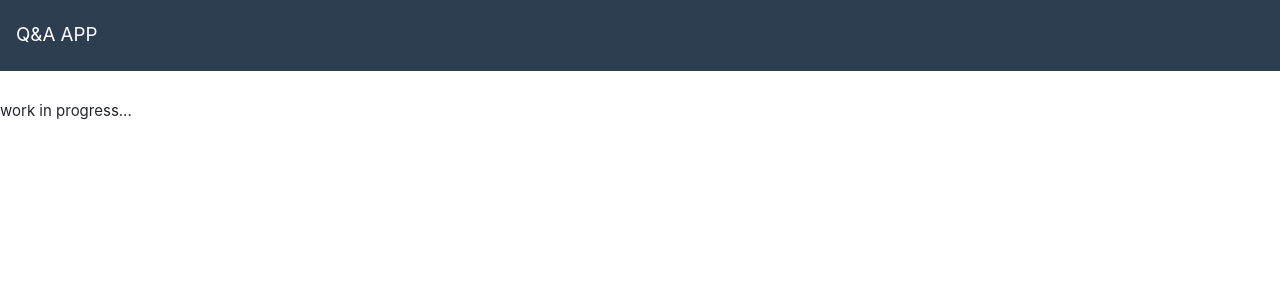
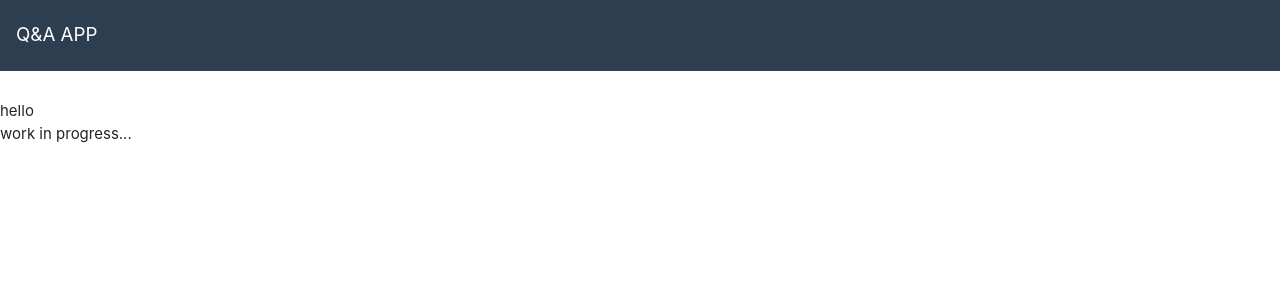
Before and after one commit to edwhelan/auth-testing, a React (Create React App) app in the folder client/: page / in a window 1280 px wide. Shown: the top 300 px of the page. Built offline with nearby package versions, Linux system fonts and the light colour scheme.

Commit message:
add question component

```diff
--- a/client/src/App.js
+++ b/client/src/App.js
@@ -1,12 +1,14 @@
 import React, { Component } from 'react';
 import Navbar from './components/Navbar';
 import './App.css';
+import Questions from './components/Questions';
 
 class App extends Component {
   render() {
     return (
       <div className="App">
         <Navbar />
+        <Questions />
         <p>work in progress...</p>
       </div>
     );
--- a/client/src/components/Questions.js
+++ b/client/src/components/Questions.js
@@ -0,0 +1,18 @@
+import React, { Component } from 'react';
+import { Link } from 'react-router-dom';
+
+class Questions extends Component {
+  constructor(props) {
+    super(props);
+    this.state = {
+      questions: null,
+    };
+  }
+  render() {
+    return (
+      <div>hello</div>
+    )
+  }
+}
+
+export default Questions;
```
